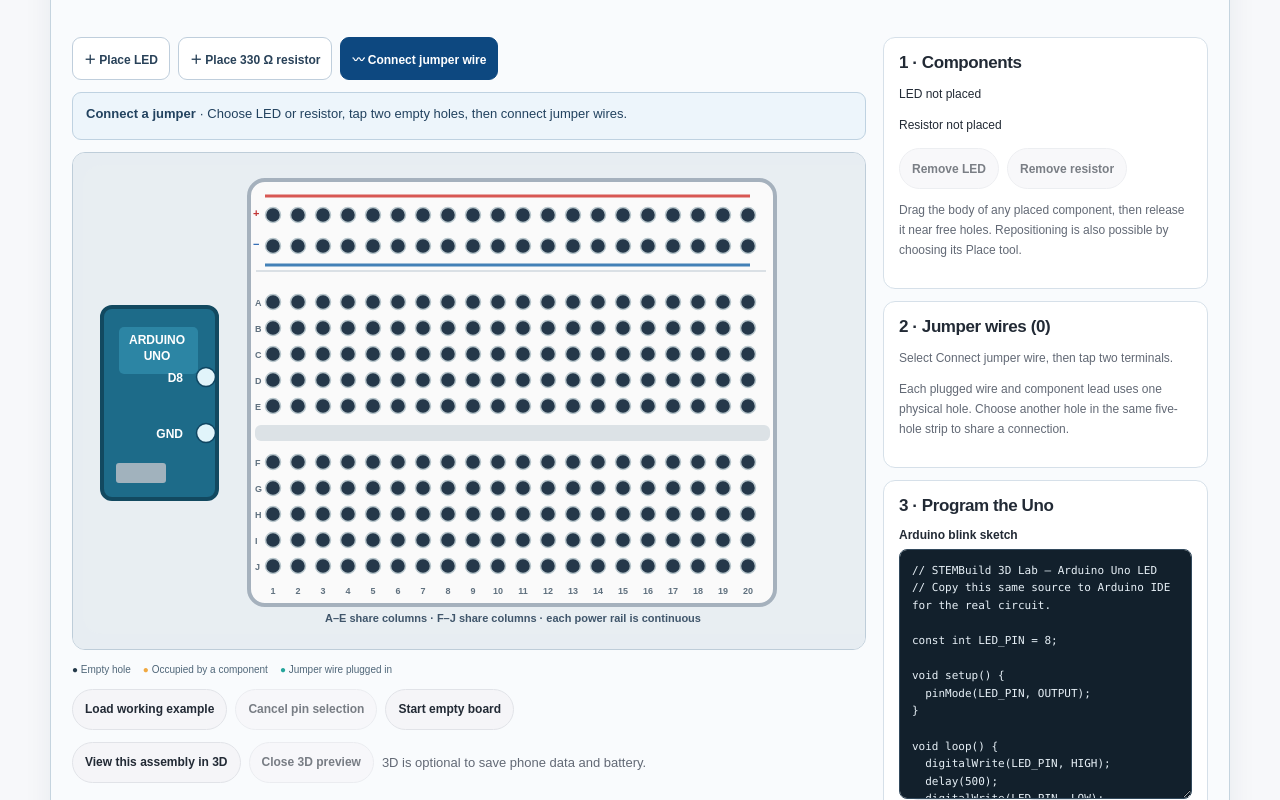
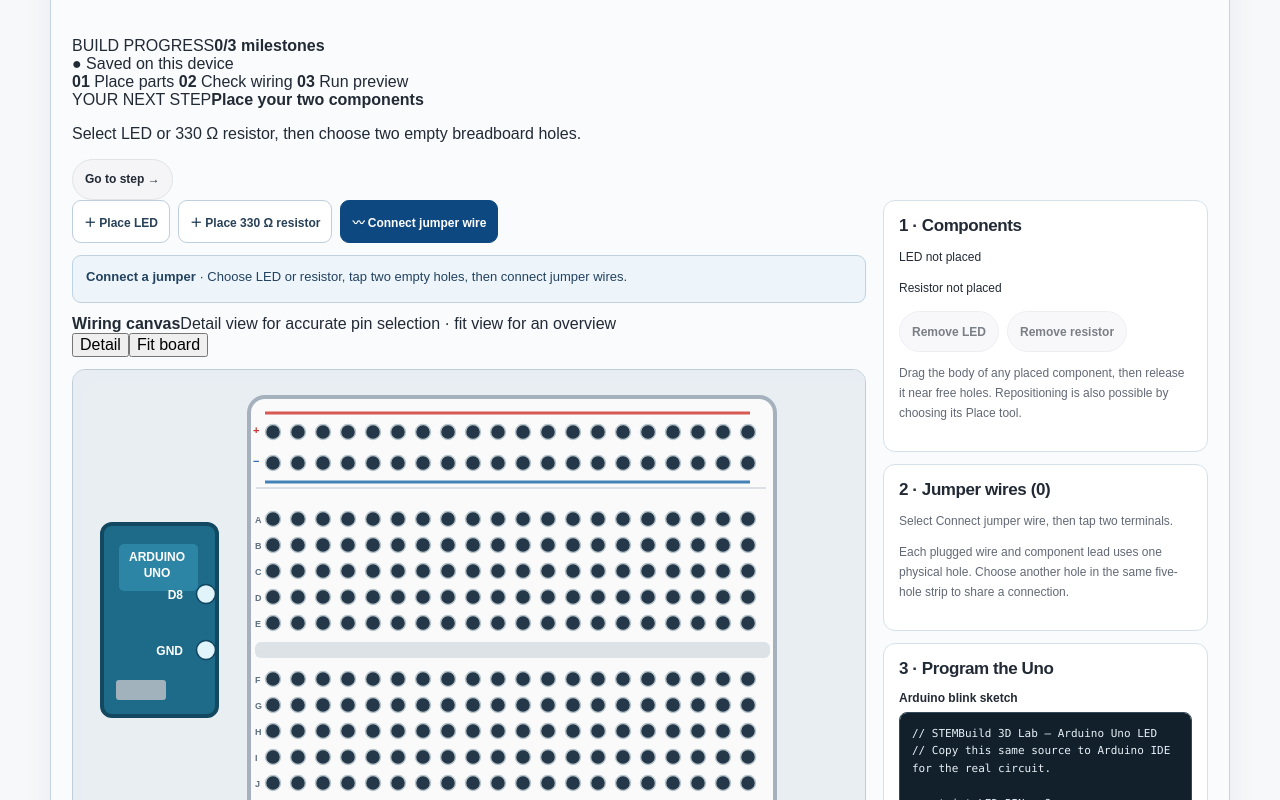
Before and after one commit to cath365/STEMBuild-, a Next.js app: page /3d-lab in a window 1280 px wide. Shown: the part 1280-2080 px from the top of the page. Built offline with nearby package versions, Linux system fonts and the light colour scheme.

Commit message:
ux: add contextual build progress, next action and accessible breadboard fit/detail controls

```diff
--- a/src/components/breadboard-workshop.tsx
+++ b/src/components/breadboard-workshop.tsx
@@ -78,6 +78,7 @@ export function BreadboardWorkshop({ active = true }: { active?: boolean }) {
   const [hydrated, setHydrated] = useState(false);
   const [storageReady, setStorageReady] = useState(true);
   const [tool, setTool] = useState<Tool>("wire");
+  const [boardView, setBoardView] = useState<"detail" | "fit">("detail");
   const [first, setFirst] = useState<string | null>(null);
   const [running, setRunning] = useState(false);
   const [lit, setLit] = useState(false);
@@ -86,6 +87,12 @@ export function BreadboardWorkshop({ active = true }: { active?: boolean }) {
   const [message, setMessage] = useState("Choose LED or resistor, tap two empty holes, then connect jumper wires.");
   const dragRef = useRef<Drag | null>(null);
   const result = useMemo(() => evaluateBreadboard(doc), [doc]);
+  const hasParts = Boolean(doc.led && doc.resistor);
+  const nextAction = !hasParts ? { title: "Place your two components", detail: "Select LED or 330 Ω resistor, then choose two empty breadboard holes.", target: "bb-toolbar" }
+    : !result.ready ? { title: "Finish your circuit", detail: "Connect D8, the resistor, LED and GND using free holes in the correct conductive strips.", target: "bb-board-scroll" }
+    : !running ? { title: "Ready for a test run", detail: "Your supported wiring and starter sketch are ready. Run the blink preview.", target: "bb-run-section" }
+    : { title: "The virtual circuit is running", detail: "Watch the LED blink. Stop the preview before adjusting your wiring.", target: "bb-run-section" };
+  const completedStages = Number(hasParts) + Number(result.ready) + Number(running && result.ready);
 
   useEffect(() => {
     let cancelled = false;
@@ -258,6 +265,17 @@ export function BreadboardWorkshop({ active = true }: { active?: boolean }) {
       </div>
       <span className="bb-stage-badge">BREADBOARD LAB · BETA</span>
     </div>
+    <div className="bb-progress-overview" aria-label="Breadboard build progress">
+      <div className="bb-progress-title"><div><span className="bb-overline">BUILD PROGRESS</span><strong>{completedStages}/3 milestones</strong></div><span className="bb-project-pill">{storageReady ? "● Saved on this device" : "● Backup recommended"}</span></div>
+      <div className="bb-progress-steps">
+        <span className={hasParts ? "complete" : "current"}><b>01</b> Place parts {hasParts ? "✓" : ""}</span>
+        <span className={result.ready ? "complete" : hasParts ? "current" : ""}><b>02</b> Check wiring {result.ready ? "✓" : ""}</span>
+        <span className={running && result.ready ? "complete" : result.ready ? "current" : ""}><b>03</b> Run preview {running && result.ready ? "✓" : ""}</span>
+      </div>
+      <div className="bb-next-step"><div><span className="bb-overline">YOUR NEXT STEP</span><strong>{nextAction.title}</strong><p>{nextAction.detail}</p></div>
+        <button type="button" className="btn" onClick={() => document.querySelector(`.${nextAction.target}`)?.scrollIntoView({behavior: window.matchMedia("(prefers-reduced-motion: reduce)").matches ? "auto" : "smooth", block:"center"})}>Go to step →</button>
+      </div>
+    </div>
     <div className="bb-layout">
       <div className="bb-main">
         <div className="bb-toolbar" role="group" aria-label="Breadboard building tools">
@@ -266,8 +284,15 @@ export function BreadboardWorkshop({ active = true }: { active?: boolean }) {
           <button type="button" className={tool === "wire" ? "active" : ""} aria-pressed={tool === "wire"} onClick={() => choose("wire")}>〰 Connect jumper wire</button>
         </div>
         <div className="bb-status" role="status"><strong>{instructions}</strong> · {message}</div>
-        <div className="bb-board-scroll" tabIndex={0} aria-label="Scroll to explore all breadboard holes">
-          <svg viewBox="0 0 820 496" className="bb-board" role="group" aria-label="Breadboard with Arduino Uno and individually selectable holes"
+        <div className="bb-board-controls">
+          <div><strong>Wiring canvas</strong><span>Detail view for accurate pin selection · fit view for an overview</span></div>
+          <div className="bb-view-toggle" role="group" aria-label="Breadboard zoom">
+            <button type="button" aria-pressed={boardView === "detail"} className={boardView === "detail" ? "active" : ""} onClick={()=>setBoardView("detail")}>Detail</button>
+            <button type="button" aria-pressed={boardView === "fit"} className={boardView === "fit" ? "active" : ""} onClick={()=>setBoardView("fit")}>Fit board</button>
+          </div>
+        </div>
+        <div className={boardView === "fit" ? "bb-board-scroll fit" : "bb-board-scroll"} tabIndex={0} aria-label="Scroll to explore all breadboard holes">
+          <svg viewBox="0 0 820 496" className={boardView === "fit" ? "bb-board fit" : "bb-board"} role="group" aria-label="Breadboard with Arduino Uno and individually selectable holes"
             onPointerMove={event => {
               if (!dragRef.current) return;
               const next = { ...dragRef.current, ...pointInSvg(event) };
@@ -375,7 +400,7 @@ export function BreadboardWorkshop({ active = true }: { active?: boolean }) {
           </div>
           <p className="small muted">Only the reviewed Arduino Uno D8 blink example and numeric delay changes run in this fast topology preview. Other code is downloadable but not executed here.</p>
         </div>
-        <div className="bb-card">
+        <div className="bb-card bb-run-section">
           <h3>4 · Check and run</h3>
           <p role="status" className={result.ready ? "bb-feedback ready" : "bb-feedback"}>{result.message}</p>
           <div className="bb-run-row">
```
